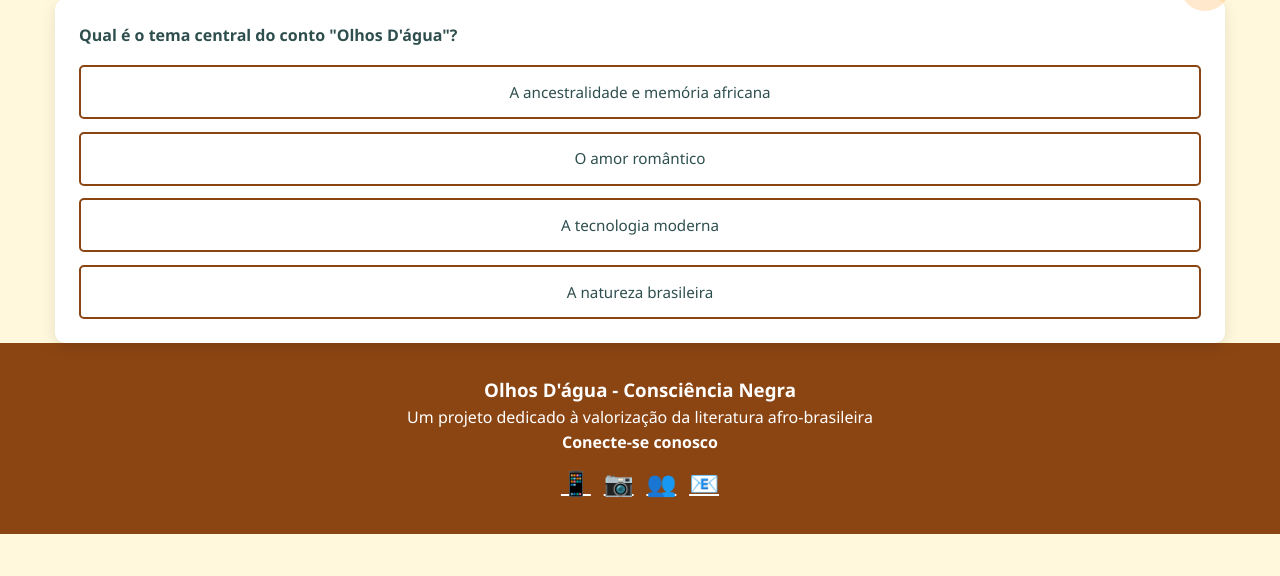
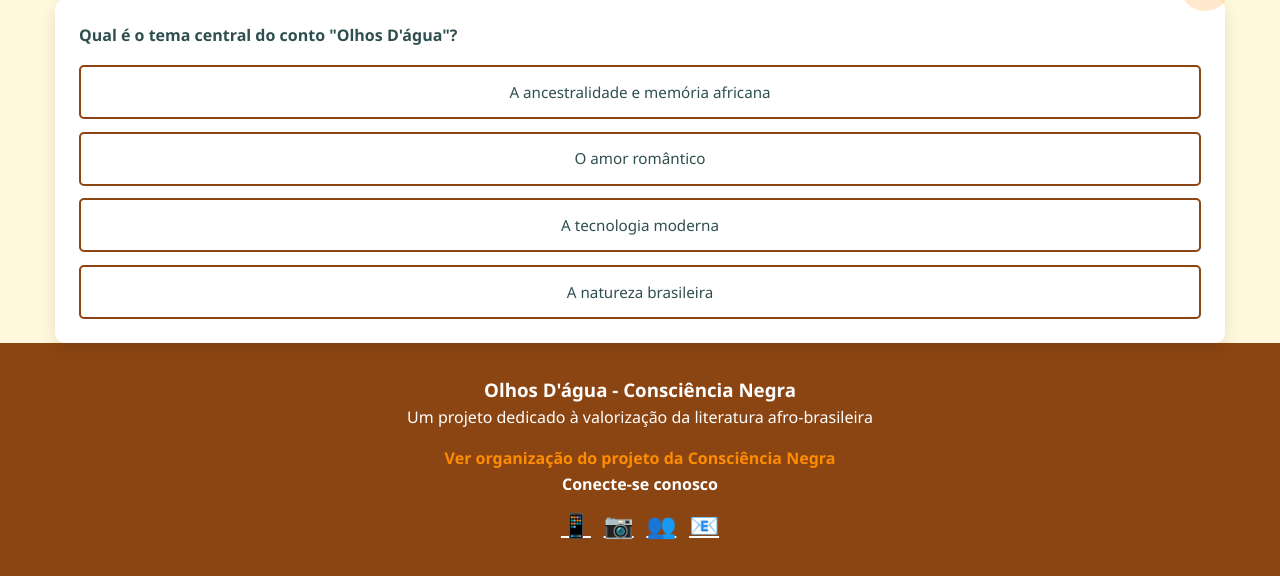
Before and after one commit to Arrulzin/olhosdagua3b, a plain HTML site: page index.html in a window 1280 px wide. Shown: the part 1510-2086 px from the top of the page. Before the commit the page ends 2044 px from the top, so only its background shows below. Drawn offline with Linux system fonts and the light colour scheme.

Commit message:
Atualizar o index.html

```diff
--- a/index.html
+++ b/index.html
@@ -118,6 +118,9 @@
     .social-links { display: flex; justify-content: center; gap: 0.8rem; margin-top: 0.5rem; }
     .social-links a { color: white; font-size: 1.5rem; transition: color 0.3s; }
     .social-links a:hover { color: var(--cor-destaque); }
+    .project-link { margin-top: 1rem; }
+    .project-link a { color: var(--cor-destaque); text-decoration: none; font-weight: bold; }
+    .project-link a:hover { text-decoration: underline; }
 
     /* Animações */
     @keyframes fadeIn { from { opacity: 0; transform: translateY(20px); } to { opacity: 1; transform: translateY(0); } }
@@ -244,6 +247,9 @@
             <div>
                 <h3>Olhos D'água - Consciência Negra</h3>
                 <p>Um projeto dedicado à valorização da literatura afro-brasileira</p>
+                <div class="project-link">
+                    <a href="https://drive.google.com/drive/folders/1gAX8RitHXMjGPhzkc8pIlE-6SW3MUscn" target="_blank">Ver organização do projeto da Consciência Negra</a>
+                </div>
             </div>
             <div>
                 <h4>Conecte-se conosco</h4>
@@ -296,3 +302,6 @@
 
     // Animação de entrada
     const observer
+</script>
+</body>
+</html>
```
